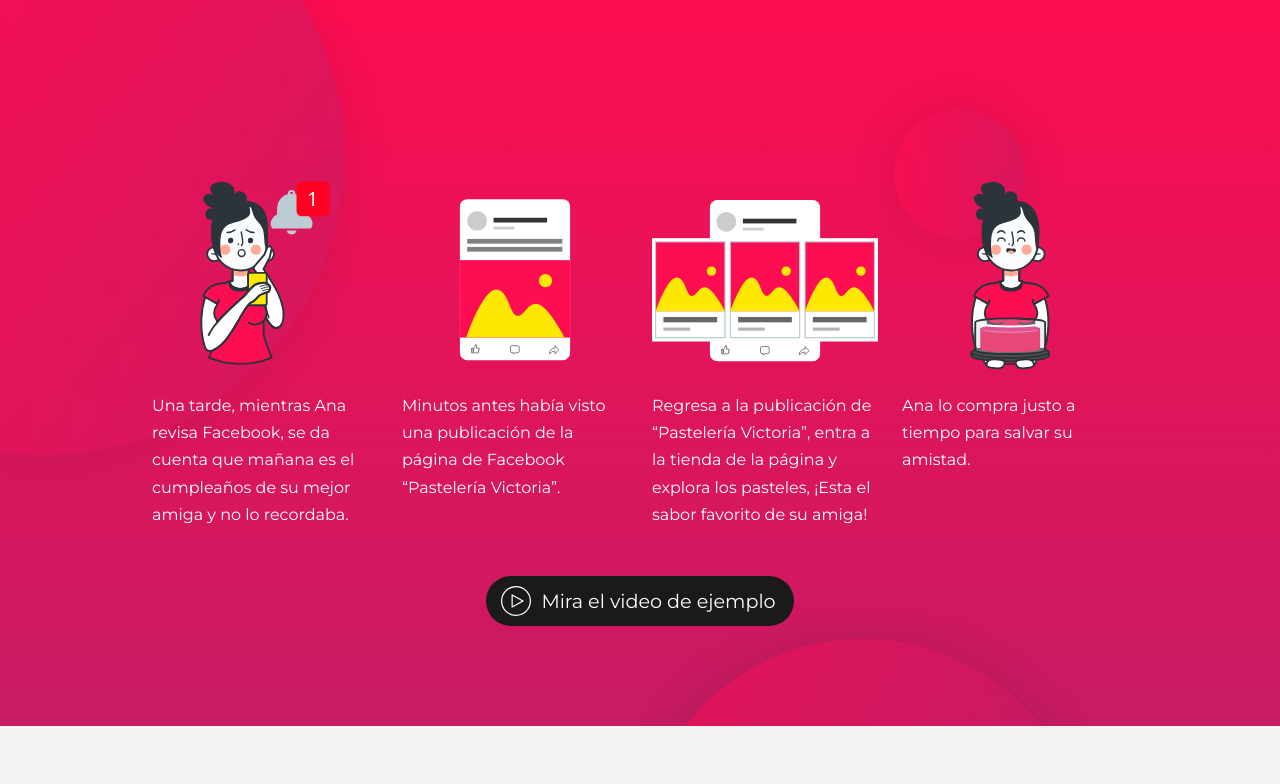
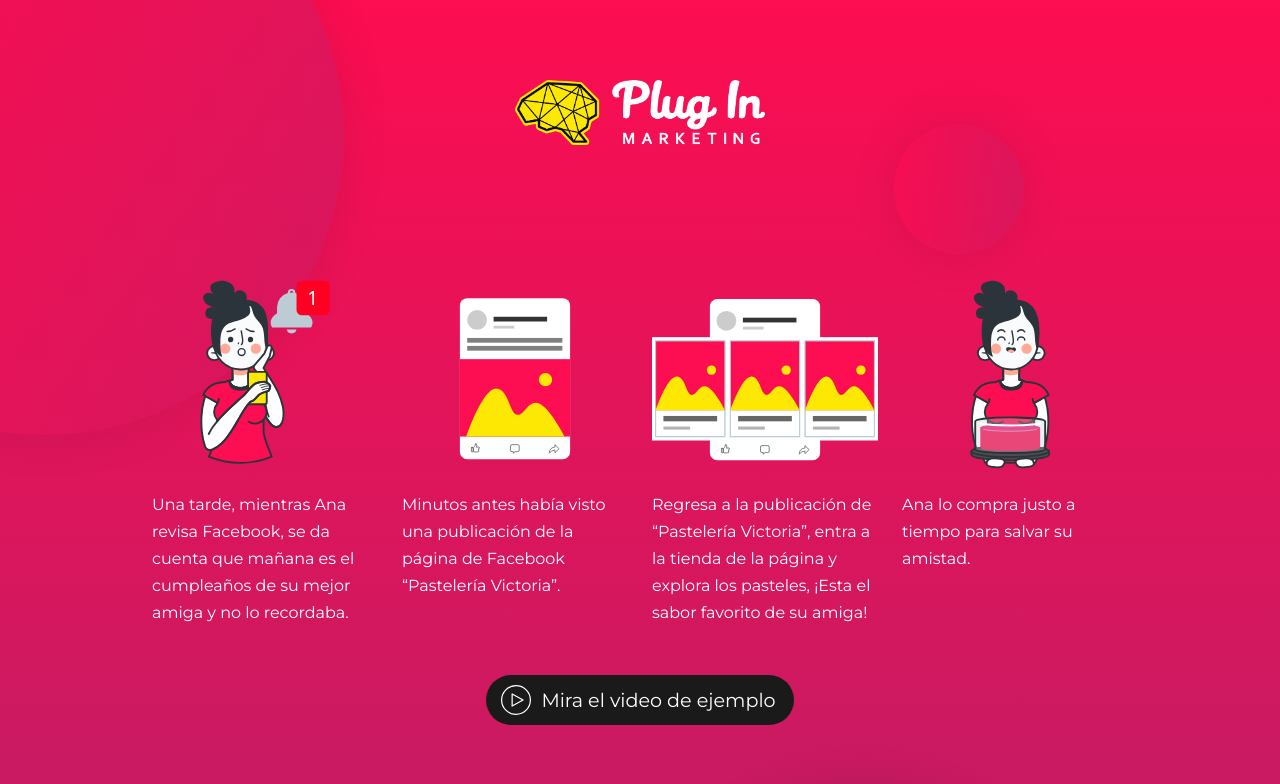
Before and after one commit to JoksanTelles/landing-plugin-marketing, a plain HTML site: page index.html in a window 1280 px wide. Shown: the top 784 px of the page. Drawn offline with Linux system fonts and the light colour scheme.

Commit message:
logo added

```diff
--- a/index.html
+++ b/index.html
@@ -36,7 +36,10 @@
     </section>
 
 	<section id="story" class="section">
-		<div class="container">
+		<div class="logo">
+            <img src="img/logo-blanco__plug-in-marketing.png" alt="">
+        </div>
+        <div class="container">
 			<div class="card">
                 <img src="img/ilustracion-1.svg" alt="Ana revisa Facebook">
                 <p>Una tarde, mientras Ana revisa Facebook, se da cuenta que mañana es el cumpleaños de su mejor amiga y no lo recordaba.</p>
--- a/main.css
+++ b/main.css
@@ -66,6 +66,10 @@
     flex-direction: column;
     justify-content: center;
     align-items: center;
+}
+#story .logo {
+    margin-top: 80px;
+    max-width: 250px;
 }
 #story .container {
     display: flex;
```
Also changed, not shown: img/logo-blanco__plug-in-marketing.png (added), img/logo-negro__plug-in-marketing.png (added).
